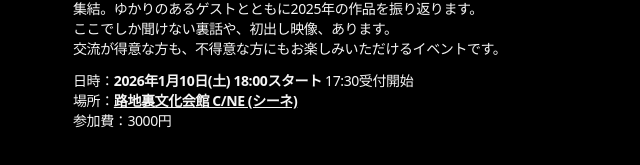
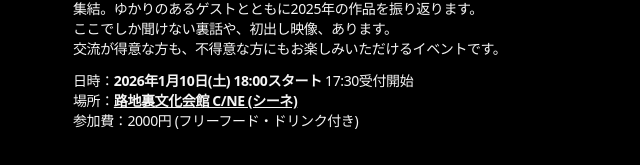
Before and after one commit to ykpythemind/in-facto-tools, a Next.js app in the folder website/: page /meetup3 in a window 1280 px wide. Shown: the part 465-630 px from the top of the page, without its empty margins (319-959 px from the left). Built offline with nearby package versions, Linux system fonts and the light colour scheme.

Commit message:
Sync in-facto-web

```diff
--- a/website/app/(meetup3)/meetup3/main.tsx
+++ b/website/app/(meetup3)/meetup3/main.tsx
@@ -44,7 +44,7 @@ export const Main = () => {
               </a>
             </span>
             <br />
-            参加費：3000円
+            参加費：2000円 (フリーフード・ドリンク付き)
           </div>
         </div>
 
```
